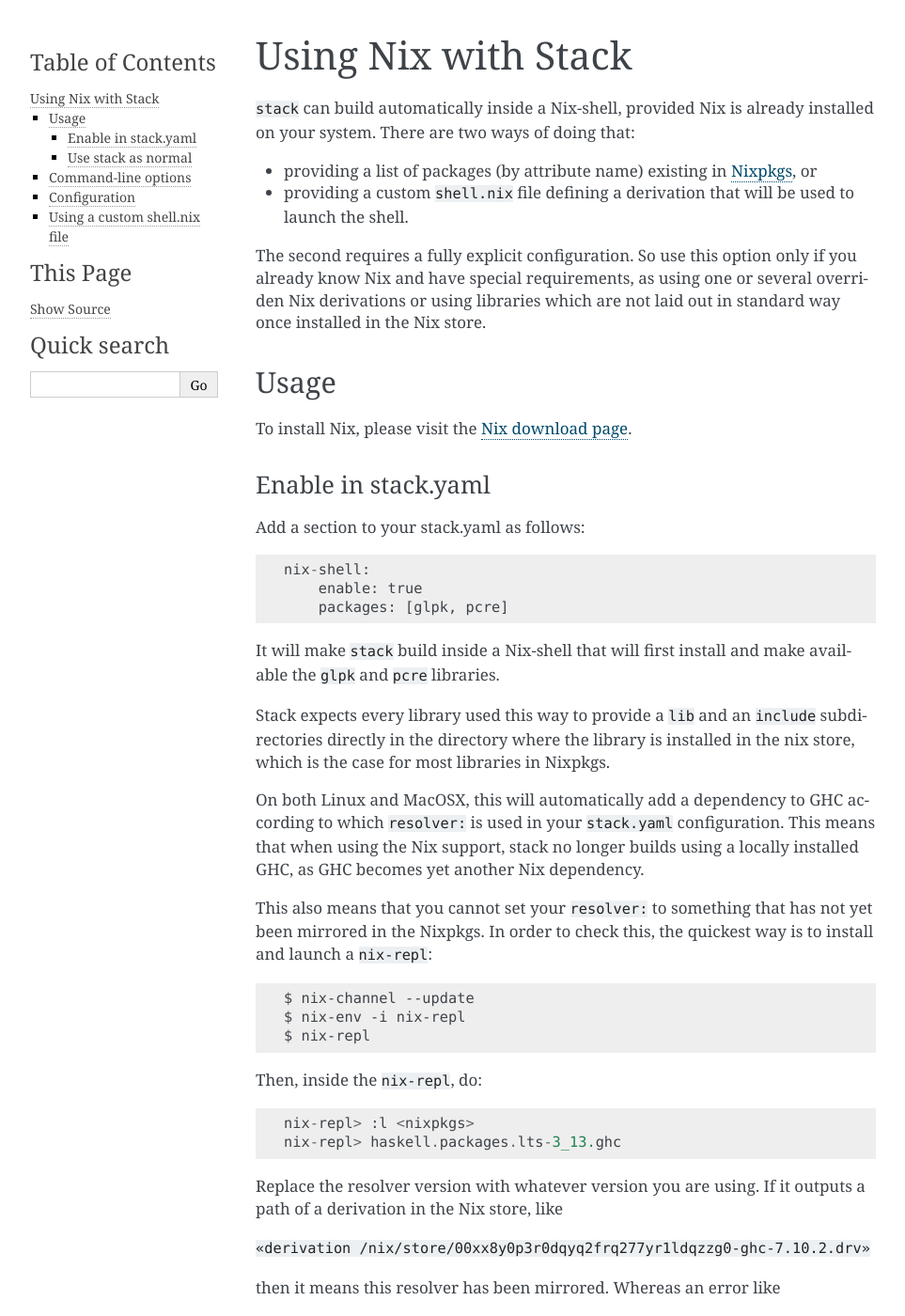
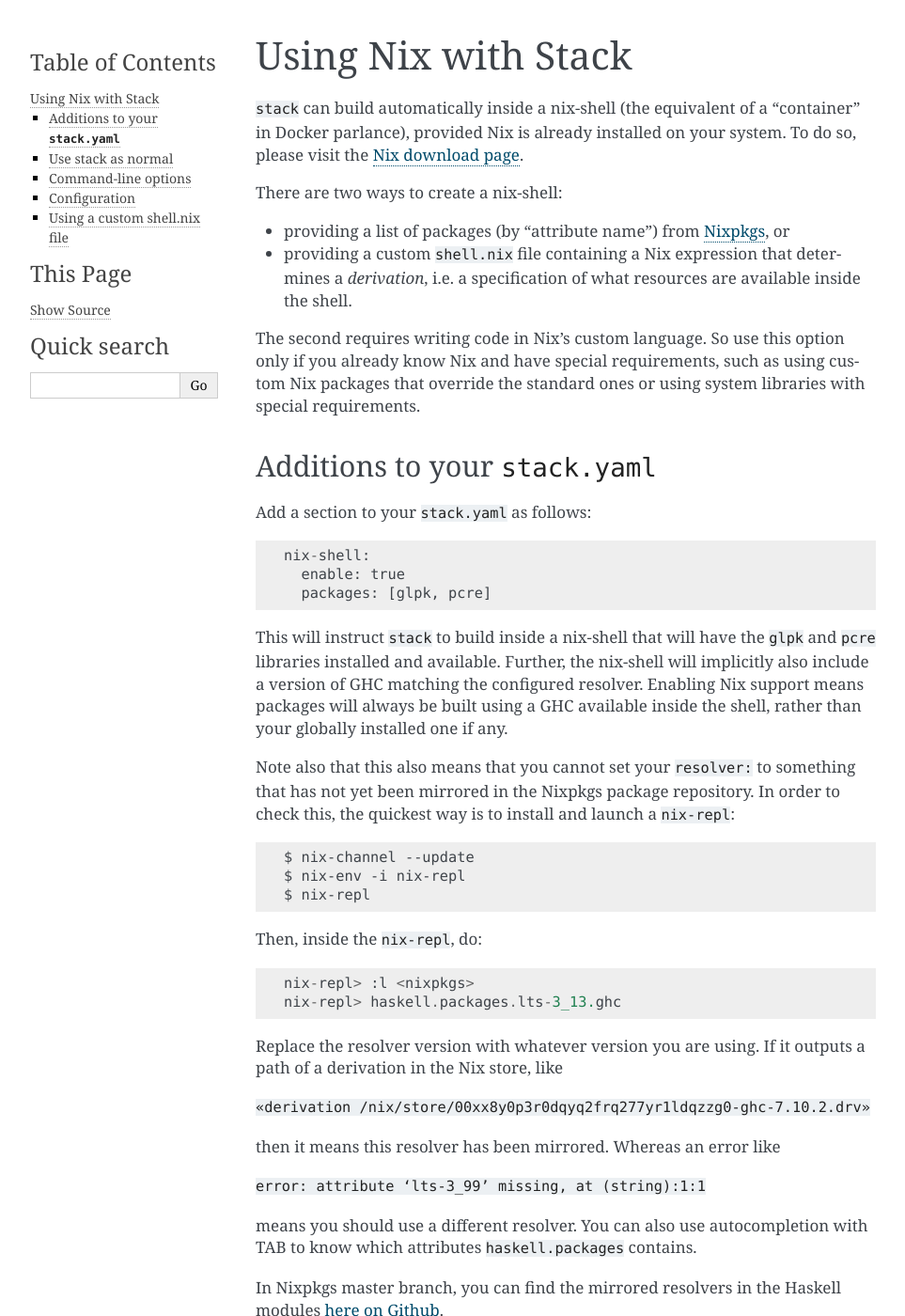
Before and after one commit to commercialhaskell/stack, a Sphinx documentation site: the page built from doc/nix_integration.md, in a window 1280 px wide and 1400 px high. Shown: the whole window at 94% size, without its empty margins (148-1111 px from the left). Built offline with Sphinx 7.4.7, drawn with Linux system fonts in a browser that asks for light colours; some of the changed text lies outside the part shown.

Commit message:
Edit Nix section of the guide.

````diff
--- a/doc/nix_integration.md
+++ b/doc/nix_integration.md
@@ -1,40 +1,42 @@
 # Using Nix with Stack
 
-`stack` can build automatically inside a Nix-shell, provided Nix is already installed on your system.
-There are two ways of doing that:
+`stack` can build automatically inside a nix-shell (the equivalent of
+a "container" in Docker parlance), provided Nix is already installed
+on your system. To do so, please visit the
+[Nix download page](http://nixos.org/nix/download.html).
 
-- providing a list of packages (by attribute name) existing in [Nixpkgs](http://nixos.org/nixos/packages.html), or
-- providing a custom `shell.nix` file defining a derivation that will be used to launch the shell.
+There are two ways to create a nix-shell:
 
-The second requires a fully explicit configuration. So use this option only if
-you already know Nix and have special requirements, as using one or several
-overriden Nix derivations or using libraries which are not laid out in standard
-way once installed in the Nix store.
+- providing a list of packages (by "attribute name") from
+  [Nixpkgs](http://nixos.org/nixos/packages.html), or
+- providing a custom `shell.nix` file containing a Nix expression that
+  determines a *derivation*, i.e. a specification of what resources
+  are available inside the shell.
 
-## Usage
+The second requires writing code in Nix's custom language. So use this
+option only if you already know Nix and have special requirements,
+such as using custom Nix packages that override the standard ones or
+using system libraries with special requirements.
 
-To install Nix, please visit the [Nix download page](http://nixos.org/nix/download.html).
+### Additions to your `stack.yaml`
 
-### Enable in stack.yaml
-
-Add a section to your stack.yaml as follows:
+Add a section to your `stack.yaml` as follows:
 
     nix-shell:
-        enable: true
-        packages: [glpk, pcre]
+      enable: true
+      packages: [glpk, pcre]
 
-It will make `stack` build inside a Nix-shell that will first install and make available the `glpk` and `pcre` libraries.
+This will instruct `stack` to build inside a nix-shell that will have
+the `glpk` and `pcre` libraries installed and available. Further, the
+nix-shell will implicitly also include a version of GHC matching the
+configured resolver. Enabling Nix support means packages will always
+be built using a GHC available inside the shell, rather than your
+globally installed one if any.
 
-Stack expects every library used this way to provide a `lib` and an `include`
-subdirectories directly in the directory where the library is installed in the
-nix store, which is the case for most libraries in Nixpkgs.
-
-On both Linux and MacOSX, this will automatically add a dependency to GHC
-according to which `resolver:` is used in your `stack.yaml` configuration.  This
-means that when using the Nix support, stack no longer builds using a locally
-installed GHC, as GHC becomes yet another Nix dependency.
-
-This also means that you cannot set your `resolver:` to something that has not yet been mirrored in the Nixpkgs. In order to check this, the quickest way is to install and launch a `nix-repl`:
+Note also that this also means that you cannot set your `resolver:` to
+something that has not yet been mirrored in the Nixpkgs package
+repository. In order to check this, the quickest way is to install and
+launch a `nix-repl`:
 
 ```
 $ nix-channel --update
@@ -56,56 +58,67 @@
 
 then it means this resolver has been mirrored. Whereas an error like
 
-`error: attribute ‘lts-3_14’ missing, at (string):1:1`
+`error: attribute ‘lts-3_99’ missing, at (string):1:1`
 
-means you should use a different resolver.
-You can also use autocompletion with TAB to know which attributes `haskell.packages` contains.
+means you should use a different resolver. You can also use
+autocompletion with TAB to know which attributes `haskell.packages`
+contains.
 
-In Nixpkgs master branch, you can find the mirrored resolvers in the Haskell modules [here on Github](https://github.com/NixOS/nixpkgs/tree/master/pkgs/development/haskell-modules).
+In Nixpkgs master branch, you can find the mirrored resolvers in the
+Haskell modules
+[here on Github](https://github.com/NixOS/nixpkgs/tree/master/pkgs/development/haskell-modules).
 
 ### Use stack as normal
 
-With Nix enabled, `stack build` and `stack exec` will automatically launch themselves in a nix-shell. Note that for now `stack ghci` will not work, due to a bug in GHCi when working with external shared libraries.
+With Nix enabled, `stack build` and `stack exec` will automatically
+launch themselves in a nix-shell. Note that for now `stack ghci` will
+not work, due to a bug in GHCi when working with external shared
+libraries.
 
-Note that if `enable:` is set to `false`, you can still build in a nix-shell by passing the `--nix` flag to stack, for instance `stack --nix build`.
+If `enable:` is set to `false`, you can still build in a nix-shell by
+passing the `--nix` flag to stack, for instance `stack --nix build`.
+Nix just won't be used by default.
 
 ## Command-line options
 
-The configuration present in your `stack.yaml` can be overriden on the command-line. See `stack --nix-help` for a list of all Nix options.
+The configuration present in your `stack.yaml` can be overriden on the
+command-line. See `stack --nix-help` for a list of all Nix options.
 
 
 ## Configuration
 
-`stack.yaml` contains a `nix-shell:` section with Nix settings. Without this section, Nix will not be used.
+`stack.yaml` contains a `nix-shell:` section with Nix settings.
+Without this section, Nix will not be used.
 
 Here is a commented configuration file, showing the default values:
 
     nix-shell:
 
-        # `true` by default when the nix-shell section is present.
-        # Set it to `false` to disable using Nix.
+        # `true` by default when the nix-shell section is present. Set
+        # it to `false` to disable using Nix.
         enable: true
 
-        # Empty by default. The list of packages you want to be available
-        # in the nix-shell at build time (with `stack build`) and
-        #run time (with `stack exec`).
+        # Empty by default. The list of packages you want to be
+        # available in the nix-shell at build time (with `stack
+        # build`) and run time (with `stack exec`).
         packages: []
 
         # Unset by default. You cannot set this option if `packages:`
-        # is already present and not empty, this will result in
-        # an exception
+        # is already present and not empty, this will result in an
+        # exception
         shell-file: shell.nix
 
-        # A list of strings, empty by default.
-        # Additional options that will be passed
-        # verbatim to the `nix-shell` command.
+        # A list of strings, empty by default. Additional options that
+        # will be passed verbatim to the `nix-shell` command.
         nix-shell-options: []
 
 ## Using a custom shell.nix file
 
-Nix is also a programming language, and as specified [here](#using-nix-with-stack) if you know it you can provide
-to the shell a fully customized derivation as an environment to use.  Here is
-the equivalent of the configuration used in [this section](#enable-in-stackyaml), but with an explicit `shell.nix`
+Nix is also a programming language, and as specified
+[here](#using-nix-with-stack) if you know it you can provide to the
+shell a fully customized derivation as an environment to use. Here is
+the equivalent of the configuration used in
+[this section](#enable-in-stackyaml), but with an explicit `shell.nix`
 file:
 
 ```
@@ -117,17 +130,18 @@
 }
 ```
 
-Note that in that case, you _have_ to include (a version of) GHC in your
-`buildInputs`! This potentially allows you to use a GHC which is not the one of
-your `resolver:`. Also, you need to tell Stack where to find the new libraries
-and headers. This is especially necessary on MacOSX. The special variable
-`STACK_IN_NIX_EXTRA_ARGS` will be looked for by the nix-shell when running the
-inner `stack` process.  `--extra-lib-dirs` and `--extra-include-dirs` are
-regular `stack build` options. You can repeat these options for each dependency.
+Note that in this case, you _have_ to include (a version of) GHC in
+your `buildInputs`! This potentially allows you to use a GHC which is
+not the one of your `resolver:`. Also, you need to tell Stack where to
+find the new libraries and headers. This is especially necessary on OS
+X. The special variable `STACK_IN_NIX_EXTRA_ARGS` will be looked for
+by the nix-shell when running the inner `stack` process.
+`--extra-lib-dirs` and `--extra-include-dirs` are regular `stack
+build` options. You can repeat these options for each dependency.
 
-Defining manually a `shell.nix` file gives you the possibility to override some
-Nix derivations ("packages"), for instance to change some build options of the
-libraries you use.
+Defining manually a `shell.nix` file gives you the possibility to
+override some Nix derivations ("packages"), for instance to change
+some build options of the libraries you use.
 
 And now for the `stack.yaml` file:
 
@@ -137,5 +151,6 @@
     shell-file: shell.nix
 ```
 
-The `stack build` command will behave exactly the same as above. Note that specifying both `packages:`
-and a `shell-file:` results in an error. (Comment one out before adding the other.)
+The `stack build` command will behave exactly the same as above. Note
+that specifying both `packages:` and a `shell-file:` results in an
+error. (Comment one out before adding the other.)
````
Also changed, not shown: doc/GUIDE.md (+27 -9 lines).
